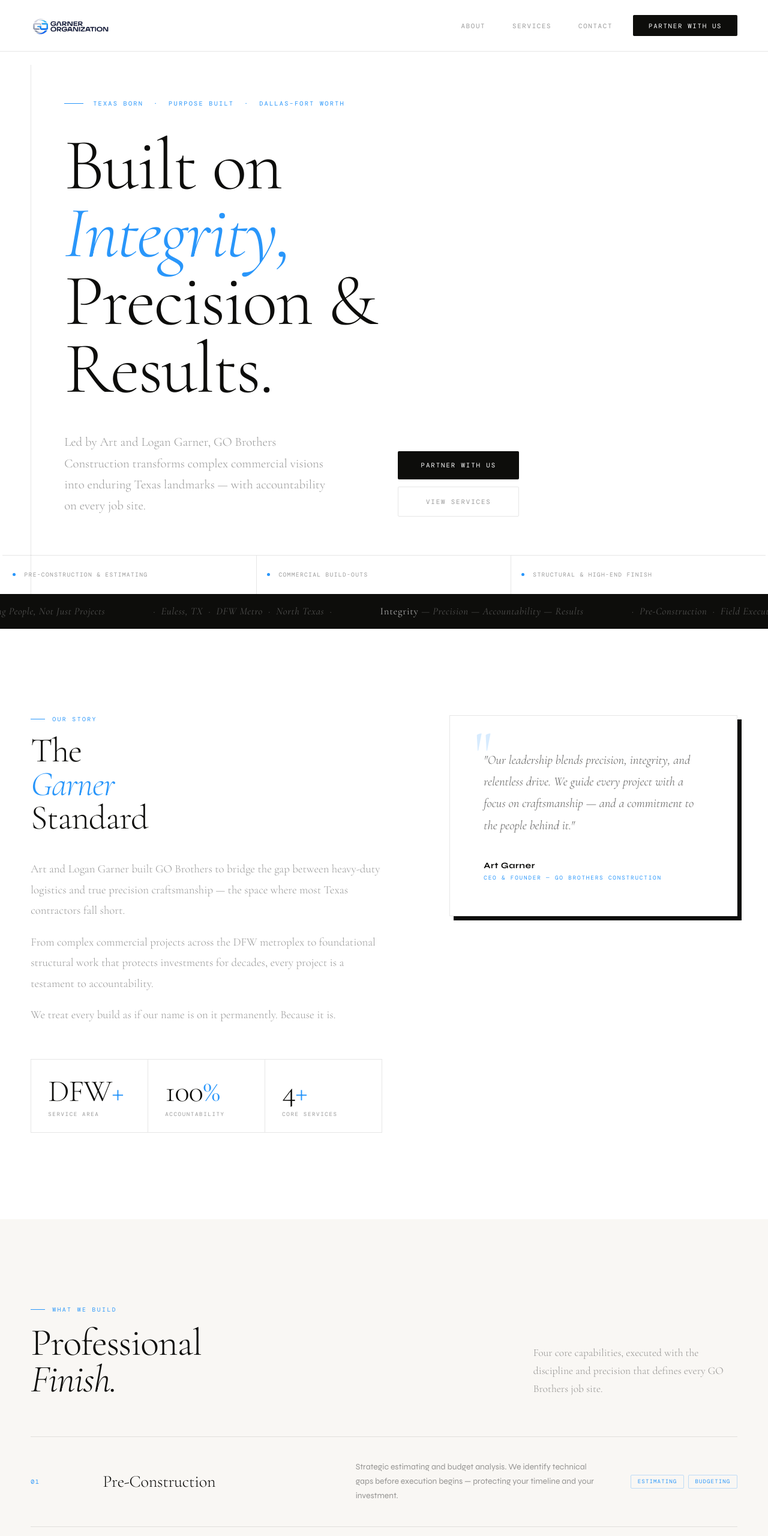
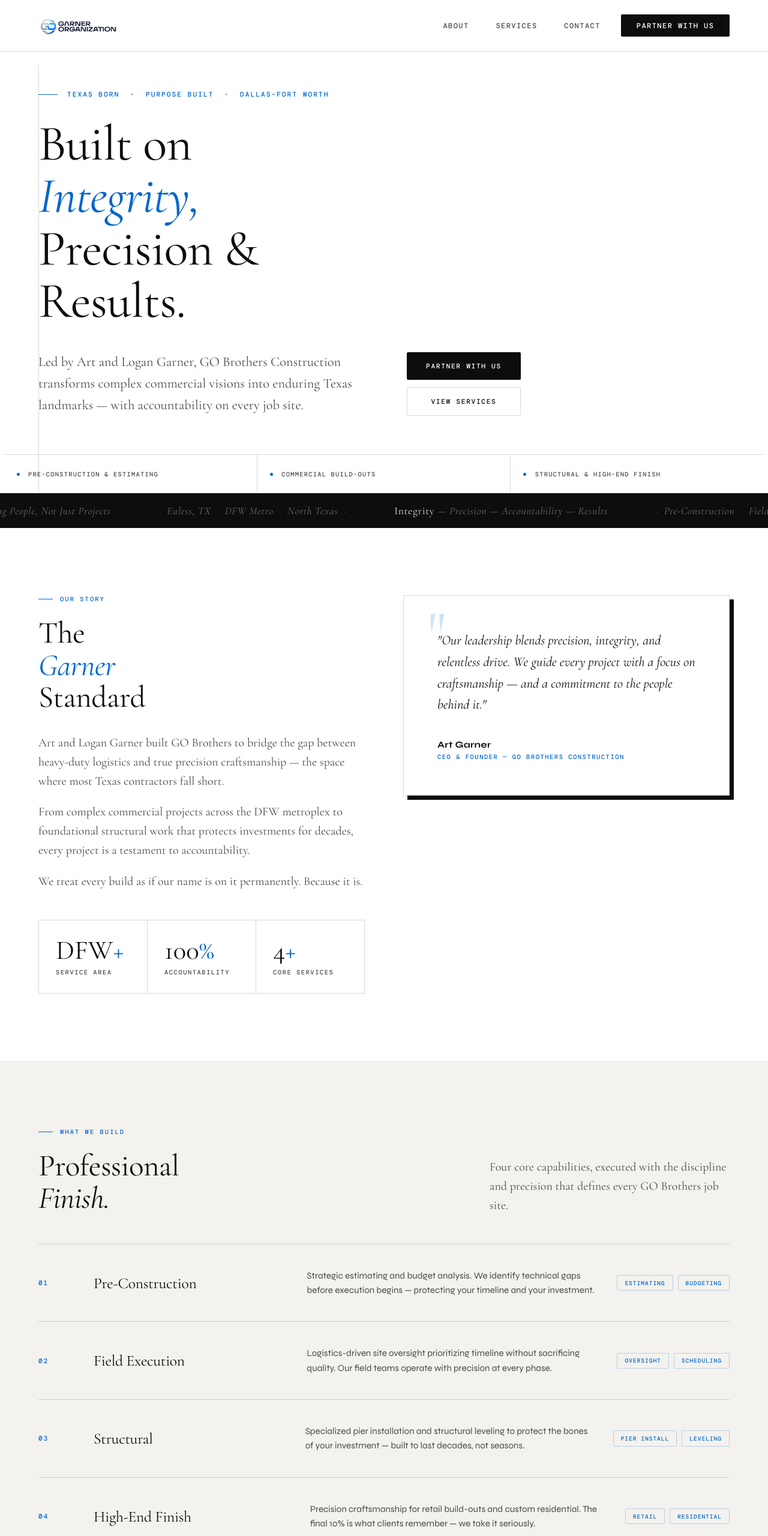
Before and after one commit to jayce-hash/gobrothersconstruction, a plain HTML site: page index.html in a window 1280 px wide. Shown: the top 2560 px of the page at 60% size. Drawn offline with nearby package versions, Linux system fonts and the light colour scheme.

Commit message:
Update styles.css

```diff
--- a/styles.css
+++ b/styles.css
@@ -1,12 +1,11 @@
 :root {
-    --white:   #ffffff;
-    --paper:   #f9f7f4;
-    --ink:     #0d0d0b;
-    --ink-40:  rgba(13,13,11,0.42);
-    --ink-12:  rgba(13,13,11,0.09);
-    --blue:    #2996FA;
-    --rule:    rgba(13,13,11,0.1);
-    --ease:    cubic-bezier(0.16,1,0.3,1);
+    --white:     #ffffff;
+    --paper:     #f4f2ee; /* Slightly deeper for better section contrast */
+    --ink:       #0d0d0b;
+    --ink-text:  #4a4a4a; /* Replaced the unreadable 40% opacity with solid dark gray */
+    --blue:      #0066cc; /* Darkened the blue slightly for better contrast */
+    --rule:      rgba(13,13,11,0.15);
+    --ease:      cubic-bezier(0.16,1,0.3,1);
 }
 
 *, *::before, *::after { margin:0; padding:0; box-sizing:border-box; }
@@ -23,23 +22,23 @@ body {
 /* ── NAV ──────────────────────────────────────── */
 nav {
     position: sticky; top:0; z-index:100;
-    background: rgba(255,255,255,0.94);
+    background: rgba(255,255,255,0.96);
     backdrop-filter: blur(18px);
     -webkit-backdrop-filter: blur(18px);
     border-bottom: 1px solid var(--rule);
     display: flex; align-items: center; justify-content: space-between;
-    padding: 0 4%;
+    padding: 0 5%;
     height: 86px;
 }
 .nav-logo img { height: 130px; width:auto; mix-blend-mode:multiply; display:block; }
 .nav-links { display:flex; align-items:center; }
 .nav-links a {
     font-family:'DM Mono',monospace;
-    font-size:0.67rem; letter-spacing:0.16em; text-transform:uppercase;
-    color:var(--ink-40); text-decoration:none;
+    font-size:0.75rem; letter-spacing:0.12em; text-transform:uppercase;
+    color:var(--ink-text); text-decoration:none; font-weight:500;
     padding:0.5rem 1.4rem; transition:color 0.25s;
 }
-.nav-links a:hover { color:var(--ink); }
+.nav-links a:hover { color:var(--blue); }
 .nav-cta {
     margin-left:0.75rem;
     background:var(--ink) !important; color:var(--white) !important;
@@ -56,135 +55,127 @@ nav {
     min-height: calc(100vh - 86px);
     display: grid;
     grid-template-rows: 1fr auto;
-    padding: 0 4% 0;
+    padding: 0 5% 0;
     position: relative;
     overflow: hidden;
 }
 .hero::before {
     content:''; position:absolute;
-    left:4%; top:0; bottom:0; width:1px;
+    left:5%; top:0; bottom:0; width:1px;
     background:var(--rule);
 }
 .hero-main {
     display:flex; flex-direction:column; justify-content:center;
-    padding: 5rem 0 4rem 3.5rem;
+    padding: 4rem 0; /* Fixed awkward left-alignment */
 }
 .hero-eyebrow {
-    font-family:'DM Mono',monospace;
-    font-size:0.64rem; letter-spacing:0.22em; text-transform:uppercase;
-    color:var(--blue); margin-bottom:2.5rem;
+    font-family:'DM Mono',monospace; font-weight: 500;
+    font-size:0.7rem; letter-spacing:0.18em; text-transform:uppercase;
+    color:var(--blue); margin-bottom:2rem;
     display:flex; align-items:center; gap:1rem;
 }
 .hero-eyebrow::before { content:''; width:2rem; height:1px; background:var(--blue); flex-shrink:0; }
 
 .hero h1 {
     font-family:'Cormorant Garamond',serif;
-    font-weight:300;
-    font-size:clamp(4.2rem, 9.5vw, 10rem);
-    line-height:0.93; letter-spacing:-0.02em;
-    margin-bottom:3rem; max-width:950px;
+    font-weight:400; /* Increased from 300 */
+    font-size:clamp(3rem, 6.5vw, 6.5rem); /* Reduced max size heavily */
+    line-height:1.05; letter-spacing:-0.01em;
+    margin-bottom:2.5rem; max-width:950px;
 }
 .hero h1 em { font-style:italic; color:var(--blue); }
 
-.hero-body { display:flex; align-items:flex-end; gap:6rem; }
+.hero-body { display:flex; align-items:flex-end; gap:4rem; } /* Tightened gap */
 .hero-sub {
     font-family:'Cormorant Garamond',serif;
-    font-size:1.3rem; line-height:1.7;
-    color:var(--ink-40); max-width:460px; font-weight:300;
+    font-size:1.4rem; line-height:1.6;
+    color:var(--ink-text); max-width:550px; font-weight:400;
 }
 .hero-cta-group { display:flex; flex-direction:column; gap:0.75rem; flex-shrink:0; }
 
-.btn-ink {
+.btn-ink, .btn-outline {
     display:inline-block; text-decoration:none;
-    background:var(--ink); color:var(--white);
-    font-family:'DM Mono',monospace;
-    font-size:0.67rem; letter-spacing:0.18em; text-transform:uppercase;
-    padding:1.05rem 2.4rem; border-radius:2px;
-    transition:background 0.3s, transform 0.3s;
+    font-family:'DM Mono',monospace; font-weight: 500;
+    font-size:0.7rem; letter-spacing:0.15em; text-transform:uppercase;
+    padding:1rem 2rem; border-radius:2px;
+    transition:all 0.3s var(--ease);
     text-align:center;
 }
+.btn-ink { background:var(--ink); color:var(--white); }
 .btn-ink:hover { background:var(--blue); transform:translateY(-2px); }
-.btn-outline {
-    display:inline-block; text-decoration:none;
-    border:1px solid var(--rule); color:var(--ink-40);
-    font-family:'DM Mono',monospace;
-    font-size:0.67rem; letter-spacing:0.18em; text-transform:uppercase;
-    padding:1.05rem 2.4rem; border-radius:2px;
-    transition:border-color 0.3s, color 0.3s;
-    text-align:center;
-}
-.btn-outline:hover { border-color:var(--ink); color:var(--ink); }
+.btn-outline { border:1px solid var(--rule); color:var(--ink); }
+.btn-outline:hover { border-color:var(--ink); background:var(--paper); }
 
 .hero-strip {
     border-top:1px solid var(--rule);
     display:grid; grid-template-columns:repeat(3,1fr);
-    margin:0 -4%;
+    margin:0 -5%;
 }
 .strip-item {
-    padding:1.6rem 4%; border-right:1px solid var(--rule);
+    padding:1.6rem 5%; border-right:1px solid var(--rule);
     display:flex; align-items:center; gap:0.9rem;
 }
 .strip-item:last-child { border-right:none; }
 .strip-dot { width:5px; height:5px; border-radius:50%; background:var(--blue); flex-shrink:0; }
-.strip-label { font-family:'DM Mono',monospace; font-size:0.6rem; letter-spacing:0.14em; text-transform:uppercase; color:var(--ink-40); }
+.strip-label { font-family:'DM Mono',monospace; font-weight:500; font-size:0.65rem; letter-spacing:0.12em; text-transform:uppercase; color:var(--ink-text); }
 
 /* ── MARQUEE ──────────────────────────────────── */
 .marquee-wrap { background:var(--ink); overflow:hidden; padding:1.15rem 0; }
 .marquee-track { display:flex; width:max-content; animation:marquee 30s linear infinite; }
 .marquee-item {
     font-family:'Cormorant Garamond',serif; font-style:italic;
-    font-size:1.05rem; letter-spacing:0.04em;
-    color:rgba(255,255,255,0.28); padding:0 2.5rem; white-space:nowrap;
+    font-size:1.1rem; letter-spacing:0.04em;
+    color:rgba(255,255,255,0.4); padding:0 2.5rem; white-space:nowrap;
 }
-.marquee-item b { color:rgba(255,255,255,0.65); font-weight:400; font-style:normal; }
+.marquee-item b { color:rgba(255,255,255,0.9); font-weight:400; font-style:normal; }
 @keyframes marquee { from{transform:translateX(0)} to{transform:translateX(-50%)} }
 
 /* ── SHARED ───────────────────────────────────── */
-.pad { padding:9rem 4%; }
+.pad { padding:7rem 5%; } /* Standardized padding */
 .pad-paper { background:var(--paper); }
-.inner { max-width:1400px; margin:0 auto; }
+.inner { max-width:1280px; margin:0 auto; } /* Unified alignment width */
 
 .label {
-    font-family:'DM Mono',monospace;
-    font-size:0.61rem; letter-spacing:0.25em; text-transform:uppercase;
-    color:var(--blue); margin-bottom:1.2rem;
+    font-family:'DM Mono',monospace; font-weight: 500;
+    font-size:0.65rem; letter-spacing:0.2em; text-transform:uppercase;
+    color:var(--blue); margin-bottom:1.5rem;
     display:flex; align-items:center; gap:0.75rem;
 }
 .label::before { content:''; width:1.5rem; height:1px; background:var(--blue); flex-shrink:0; }
 
 /* ── ABOUT ────────────────────────────────────── */
 .about-grid {
-    display:grid; grid-template-columns:1.1fr 0.9fr;
-    gap:7rem; align-items:start;
+    display:grid; grid-template-columns:1fr 1fr;
+    gap:4rem; align-items:start; /* Tightened from 7rem */
 }
 
 .about-h2 {
-    font-family:'Cormorant Garamond',serif; font-weight:300;
-    font-size:clamp(2.8rem,4.5vw,5.5rem);
-    line-height:0.97; letter-spacing:-0.02em; margin-bottom:2.5rem;
+    font-family:'Cormorant Garamond',serif; font-weight:400;
+    font-size:clamp(2.5rem, 4vw, 4rem);
+    line-height:1.05; letter-spacing:-0.01em; margin-bottom:2rem;
 }
 .about-h2 em { font-style:italic; color:var(--blue); }
 
 .about-body p {
-    font-family:'Cormorant Garamond',serif;
-    font-size:1.18rem; line-height:1.82;
-    color:var(--ink-40); font-weight:300; margin-bottom:1.15rem;
+    font-family:'Cormorant Garamond',serif; font-weight:400;
+    font-size:1.25rem; line-height:1.6;
+    color:var(--ink-text); margin-bottom:1.2rem;
 }
 
 .stats-row {
-    display:flex; gap:0; margin-top:3.5rem;
+    display:flex; gap:0; margin-top:3rem;
     border:1px solid var(--rule);
 }
-.stat { flex:1; padding:1.75rem 1.75rem 1.5rem; border-right:1px solid var(--rule); }
+.stat { flex:1; padding:1.75rem; border-right:1px solid var(--rule); }
 .stat:last-child { border-right:none; }
 .stat-num {
-    font-family:'Cormorant Garamond',serif; font-weight:300;
-    font-size:3.2rem; line-height:1; letter-spacing:-0.02em;
+    font-family:'Cormorant Garamond',serif; font-weight:400;
+    font-size:2.8rem; line-height:1;
 }
 .stat-num span { color:var(--blue); }
 .stat-lbl {
-    font-family:'DM Mono',monospace; font-size:0.57rem;
-    letter-spacing:0.18em; text-transform:uppercase; color:var(--ink-40); margin-top:0.4rem;
+    font-family:'DM Mono',monospace; font-weight:500; font-size:0.65rem;
+    letter-spacing:0.15em; text-transform:uppercase; color:var(--ink-text); margin-top:0.5rem;
 }
 
 .quote-card {
@@ -199,32 +190,32 @@ nav {
 }
 .quote-card blockquote {
     font-family:'Cormorant Garamond',serif; font-style:italic;
-    font-size:1.3rem; line-height:1.75;
-    color:rgba(13,13,11,0.65); font-weight:300; margin-bottom:2.5rem; position:relative;
+    font-size:1.4rem; line-height:1.6;
+    color:var(--ink); font-weight:400; margin-bottom:2.5rem; position:relative;
 }
-.quote-meta strong { font-size:0.88rem; font-weight:700; letter-spacing:0.04em; display:block; }
+.quote-meta strong { font-size:0.95rem; font-weight:700; letter-spacing:0.02em; display:block; }
 .quote-meta small {
-    font-family:'DM Mono',monospace; font-size:0.58rem;
-    letter-spacing:0.2em; text-transform:uppercase; color:var(--blue);
+    font-family:'DM Mono',monospace; font-weight:500; font-size:0.65rem;
+    letter-spacing:0.15em; text-transform:uppercase; color:var(--blue);
 }
 
 /* ── SERVICES ─────────────────────────────────── */
-.svc-head { display:flex; justify-content:space-between; align-items:flex-end; margin-bottom:4rem; gap:2rem; }
+.svc-head { display:flex; justify-content:space-between; align-items:flex-end; margin-bottom:3rem; gap:2rem; }
 .svc-h2 {
-    font-family:'Cormorant Garamond',serif; font-weight:300;
-    font-size:clamp(2.8rem,5vw,6rem); line-height:0.95; letter-spacing:-0.02em;
+    font-family:'Cormorant Garamond',serif; font-weight:400;
+    font-size:clamp(2.5rem, 4vw, 4rem); line-height:1.05; letter-spacing:-0.01em;
 }
 .svc-h2 em { font-style:italic; }
 .svc-intro {
-    max-width:340px; font-family:'Cormorant Garamond',serif;
-    font-size:1.1rem; line-height:1.7; color:var(--ink-40); font-weight:300;
+    max-width:400px; font-family:'Cormorant Garamond',serif;
+    font-size:1.25rem; line-height:1.6; color:var(--ink-text); font-weight:400;
 }
 
 .svc-list { border-top:1px solid var(--rule); }
 .svc-row {
-    display:grid; grid-template-columns:72px 1fr 1.1fr auto;
-    align-items:center; gap:3rem;
-    padding:2.4rem 0; border-bottom:1px solid var(--rule);
+    display:grid; grid-template-columns:60px 1fr 1.5fr auto;
+    align-items:center; gap:2rem;
+    padding:2.5rem 0; border-bottom:1px solid var(--rule);
     position:relative; cursor:default;
     transition:background 0.3s;
 }
@@ -235,23 +226,26 @@ nav {
     background:var(--blue); transition:width 0.5s var(--ease);
 }
 .svc-row:hover::after { width:100%; }
-.svc-n { font-family:'DM Mono',monospace; font-size:0.63rem; letter-spacing:0.18em; color:var(--blue); }
+.svc-n { font-family:'DM Mono',monospace; font-weight:500; font-size:0.7rem; letter-spacing:0.15em; color:var(--blue); }
 .svc-name {
-    font-family:'Cormorant Garamond',serif;
-    font-size:clamp(1.5rem,2.2vw,2.2rem); font-weight:300; letter-spacing:-0.01em;
+    font-family:'Cormorant Garamond',serif; font-weight:400;
+    font-size:clamp(1.5rem,2vw,2rem); letter-spacing:-0.01em;
 }
-.svc-desc { font-size:0.87rem; line-height:1.72; color:var(--ink-40); }
-.svc-tags { display:flex; gap:0.45rem; flex-wrap:wrap; justify-content:flex-end; }
+.svc-desc { font-size:0.95rem; line-height:1.6; color:var(--ink-text); }
+.svc-tags { display:flex; gap:0.5rem; flex-wrap:wrap; justify-content:flex-end; }
 .tag {
-    font-family:'DM Mono',monospace; font-size:0.57rem;
-    letter-spacing:0.12em; text-transform:uppercase;
-    color:var(--blue); border:1px solid rgba(41,150,250,0.28);
-    padding:0.28rem 0.65rem; border-radius:2px; white-space:nowrap;
+    font-family:'DM Mono',monospace; font-weight:500; font-size:0.6rem;
+    letter-spacing:0.1em; text-transform:uppercase;
+    color:var(--blue); border:1px solid rgba(0,102,204,0.25);
+    padding:0.35rem 0.75rem; border-radius:2px; white-space:nowrap;
 }
 
 /* ── PILLARS ──────────────────────────────────── */
-.pillars-header { margin-bottom:4rem; }
-.pillars-header h2 { font-family:'Cormorant Garamond',serif; font-weight:300; font-size:clamp(2.5rem,4vw,4.5rem); line-height:1; letter-spacing:-0.02em; }
+.pillars-header { margin-bottom:3rem; }
+.pillars-header h2 {
+    font-family:'Cormorant Garamond',serif; font-weight:400;
+    font-size:clamp(2.5rem, 4vw, 4rem); line-height:1.05; letter-spacing:-0.01em;
+}
 .pillars-header em { font-style:italic; color:var(--blue); }
 
 .pillars-grid {
@@ -259,64 +253,64 @@ nav {
     border-top:1px solid var(--rule); border-left:1px solid var(--rule);
 }
 .pillar {
-    padding:2.75rem 2.25rem; border-right:1px solid var(--rule); border-bottom:1px solid var(--rule);
+    padding:3rem 2.5rem; border-right:1px solid var(--rule); border-bottom:1px solid var(--rule);
     position:relative; overflow:hidden; transition:background 0.3s;
 }
 .pillar:hover { background:var(--paper); }
-.p-idx { font-family:'DM Mono',monospace; font-size:0.58rem; letter-spacing:0.2em; color:var(--blue); margin-bottom:2.25rem; }
+.p-idx { font-family:'DM Mono',monospace; font-weight:500; font-size:0.65rem; letter-spacing:0.15em; color:var(--blue); margin-bottom:2rem; }
 .pillar h3 {
     font-family:'Cormorant Garamond',serif; font-weight:600;
-    font-size:1.55rem; letter-spacing:-0.01em; margin-bottom:0.9rem;
+    font-size:1.6rem; letter-spacing:-0.01em; margin-bottom:1rem;
 }
-.pillar p { font-size:0.86rem; line-height:1.75; color:var(--ink-40); }
+.pillar p { font-size:0.95rem; line-height:1.6; color:var(--ink-text); }
 .p-bar { position:absolute; bottom:0; left:0; width:0; height:2px; background:var(--blue); transition:width 0.5s var(--ease); }
 .pillar:hover .p-bar { width:100%; }
 
 /* ── CONTACT ──────────────────────────────────── */
 .contact-grid {
     display:grid; grid-template-columns:1fr 1fr;
-    gap:8rem; align-items:start;
+    gap:5rem; align-items:start; /* Tightened from 8rem */
 }
 .contact-h2 {
-    font-family:'Cormorant Garamond',serif; font-weight:300;
-    font-size:clamp(3rem,5vw,6rem); line-height:0.95; letter-spacing:-0.02em; margin-bottom:2rem;
+    font-family:'Cormorant Garamond',serif; font-weight:400;
+    font-size:clamp(2.8rem, 4.5vw, 4.5rem); line-height:1.05; letter-spacing:-0.01em; margin-bottom:1.5rem;
 }
 .contact-h2 em { font-style:italic; color:var(--blue); }
 .contact-desc {
-    font-family:'Cormorant Garamond',serif;
-    font-size:1.18rem; line-height:1.72; color:var(--ink-40); font-weight:300; margin-bottom:3rem;
+    font-family:'Cormorant Garamond',serif; font-weight:400;
+    font-size:1.3rem; line-height:1.6; color:var(--ink-text); margin-bottom:2.5rem;
 }
 .email-link { display:inline-block; text-decoration:none; color:var(--ink); }
-.email-kicker { font-family:'DM Mono',monospace; font-size:0.58rem; letter-spacing:0.22em; text-transform:uppercase; color:var(--ink-40); margin-bottom:0.35rem; }
+.email-kicker { font-family:'DM Mono',monospace; font-weight:500; font-size:0.65rem; letter-spacing:0.15em; text-transform:uppercase; color:var(--ink-text); margin-bottom:0.5rem; }
 .email-addr {
-    font-family:'Cormorant Garamond',serif;
-    font-size:clamp(1.35rem,2.4vw,2.3rem); font-weight:300; letter-spacing:-0.01em;
-    border-bottom:1px solid var(--blue); padding-bottom:0.15rem; display:block;
+    font-family:'Cormorant Garamond',serif; font-weight:400;
+    font-size:clamp(1.5rem, 2.5vw, 2.5rem); letter-spacing:-0.01em;
+    border-bottom:1px solid var(--blue); padding-bottom:0.25rem; display:block;
     transition:color 0.3s;
 }
 .email-link:hover .email-addr { color:var(--blue); }
 
 .detail-stack { display:flex; flex-direction:column; }
 .detail-row {
-    display:grid; grid-template-columns:98px 1fr;
-    gap:1rem; padding:1.4rem 0; border-bottom:1px solid var(--rule); align-items:start;
+    display:grid; grid-template-columns:100px 1fr;
+    gap:1rem; padding:1.5rem 0; border-bottom:1px solid var(--rule); align-items:start;
 }
 .detail-row:first-child { border-top:1px solid var(--rule); }
-.d-key { font-family:'DM Mono',monospace; font-size:0.58rem; letter-spacing:0.2em; text-transform:uppercase; color:var(--ink-40); padding-top:0.12rem; }
-.d-val { font-family:'Cormorant Garamond',serif; font-size:1.08rem; font-weight:300; line-height:1.5; }
+.d-key { font-family:'DM Mono',monospace; font-weight:500; font-size:0.65rem; letter-spacing:0.15em; text-transform:uppercase; color:var(--ink-text); padding-top:0.2rem; }
+.d-val { font-family:'Cormorant Garamond',serif; font-size:1.2rem; font-weight:400; line-height:1.5; }
 .d-val a { color:inherit; text-decoration:none; border-bottom:1px solid var(--rule); transition:color 0.3s, border-color 0.3s; }
 .d-val a:hover { color:var(--blue); border-color:var(--blue); }
 
 /* ── FOOTER ───────────────────────────────────── */
 footer {
     border-top:1px solid var(--rule);
-    padding:1.75rem 4%;
+    padding:2rem 5%;
     display:flex; align-items:center; justify-content:space-between; gap:2rem;
 }
 .ft-logo img { height:66px; mix-blend-mode:multiply; }
-.ft-copy { font-family:'DM Mono',monospace; font-size:0.56rem; letter-spacing:0.12em; color:var(--ink-40); }
-.ft-nav { display:flex; gap:1.75rem; }
-.ft-nav a { font-family:'DM Mono',monospace; font-size:0.58rem; letter-spacing:0.15em; text-transform:uppercase; color:var(--ink-40); text-decoration:none; transition:color 0.25s; }
+.ft-copy { font-family:'DM Mono',monospace; font-weight:500; font-size:0.65rem; letter-spacing:0.1em; color:var(--ink-text); }
+.ft-nav { display:flex; gap:2rem; }
+.ft-nav a { font-family:'DM Mono',monospace; font-weight:500; font-size:0.65rem; letter-spacing:0.12em; text-transform:uppercase; color:var(--ink-text); text-decoration:none; transition:color 0.25s; }
 .ft-nav a:hover { color:var(--blue); }
 
 /* ── REVEAL ───────────────────────────────────── */
@@ -331,21 +325,21 @@ footer {
     #menu-toggle:checked ~ .nav-links {
         display:flex; position:fixed; inset:0;
         flex-direction:column; justify-content:center; align-items:center;
-        background:var(--white); gap:2rem; z-index:150;
+        background:var(--white); gap:2.5rem; z-index:150;
     }
-    #menu-toggle:checked ~ .nav-links a { font-size:1rem; color:var(--ink); }
+    #menu-toggle:checked ~ .nav-links a { font-size:1.1rem; color:var(--ink); }
     #menu-toggle:checked ~ .hamburger span:nth-child(1){ transform:translateY(6.5px) rotate(45deg); }
     #menu-toggle:checked ~ .hamburger span:nth-child(2){ opacity:0; }
     #menu-toggle:checked ~ .hamburger span:nth-child(3){ transform:translateY(-6.5px) rotate(-45deg); }
 
     .hero { min-height:auto; }
-    .hero-main { padding:4rem 0 3rem 1.5rem; }
-    .hero h1 { font-size:clamp(3.5rem,10vw,6rem); }
-    .hero-body { flex-direction:column; gap:2.5rem; }
+    .hero-main { padding:4rem 0 3rem 0; }
+    .hero h1 { font-size:clamp(2.8rem, 9vw, 4rem); margin-bottom:2rem; }
+    .hero-body { flex-direction:column; gap:2rem; align-items: flex-start; }
     .hero-strip { grid-template-columns:1fr; }
     .strip-item { border-right:none; border-bottom:1px solid var(--rule); }
     .strip-item:last-child { border-bottom:none; }
-    .about-grid { grid-template-columns:1fr; gap:3.5rem; }
+    .about-grid { grid-template-columns:1fr; gap:4rem; }
     .svc-head { flex-direction:column; align-items:flex-start; }
     .svc-row { grid-template-columns:50px 1fr; gap:1rem; }
     .svc-desc,.svc-tags { display:none; }
```
